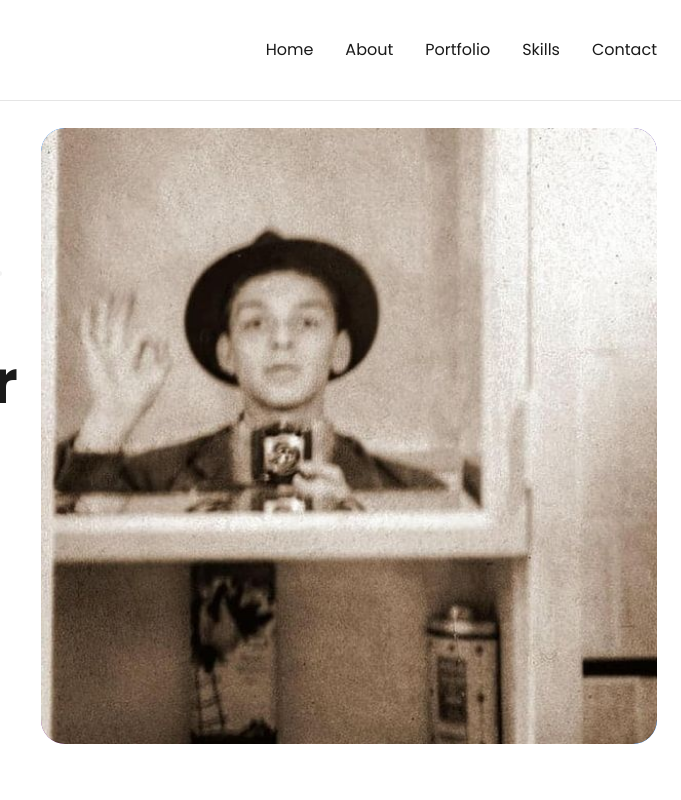
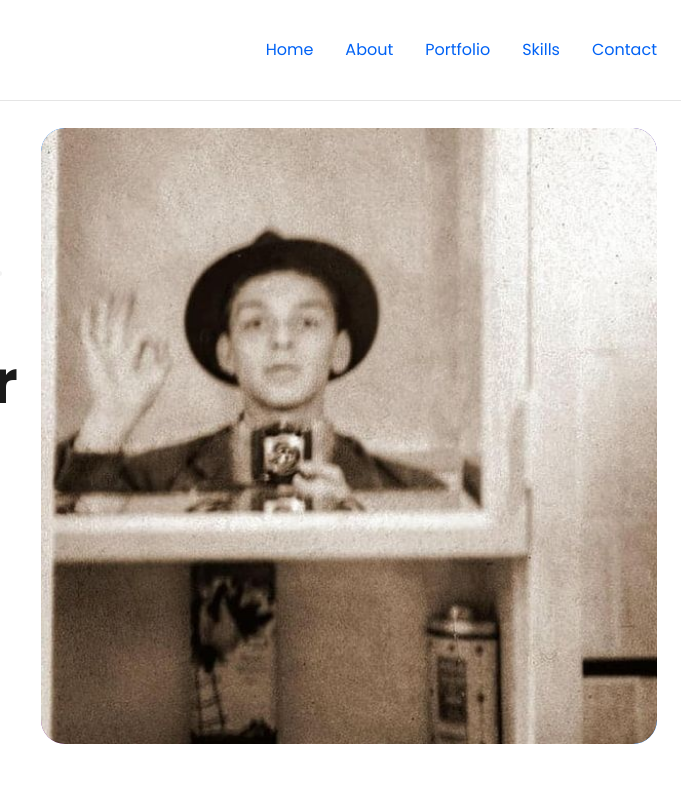
Before and after one commit to legend1-0/porfolio, a plain HTML site: page index.html in a window 1280 px wide. Shown: the top 800 px of the page, 599-1280 px from the left. Drawn offline with nearby package versions, Linux system fonts and the light colour scheme.

Commit message:
Update style.css

```diff
--- a/style.css
+++ b/style.css
@@ -87,6 +87,9 @@ body {
 
 .light .nav-link:hover {
     text-shadow: 0 0 10px var(--light-accent1), 0 0 20px var(--light-accent1);
+}
+.light .nav-link {
+  color:  rgb(0, 98, 245);
 }
 
 .ripple {
```
